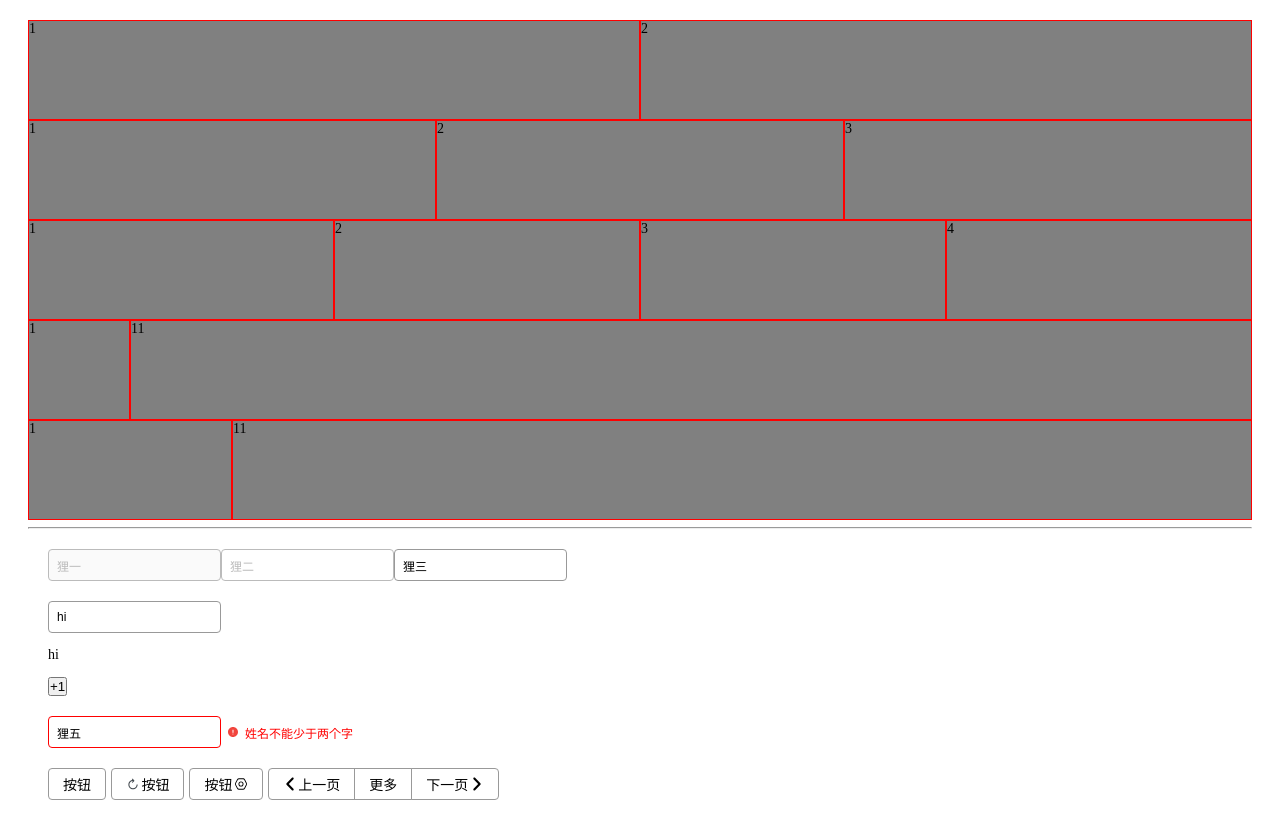
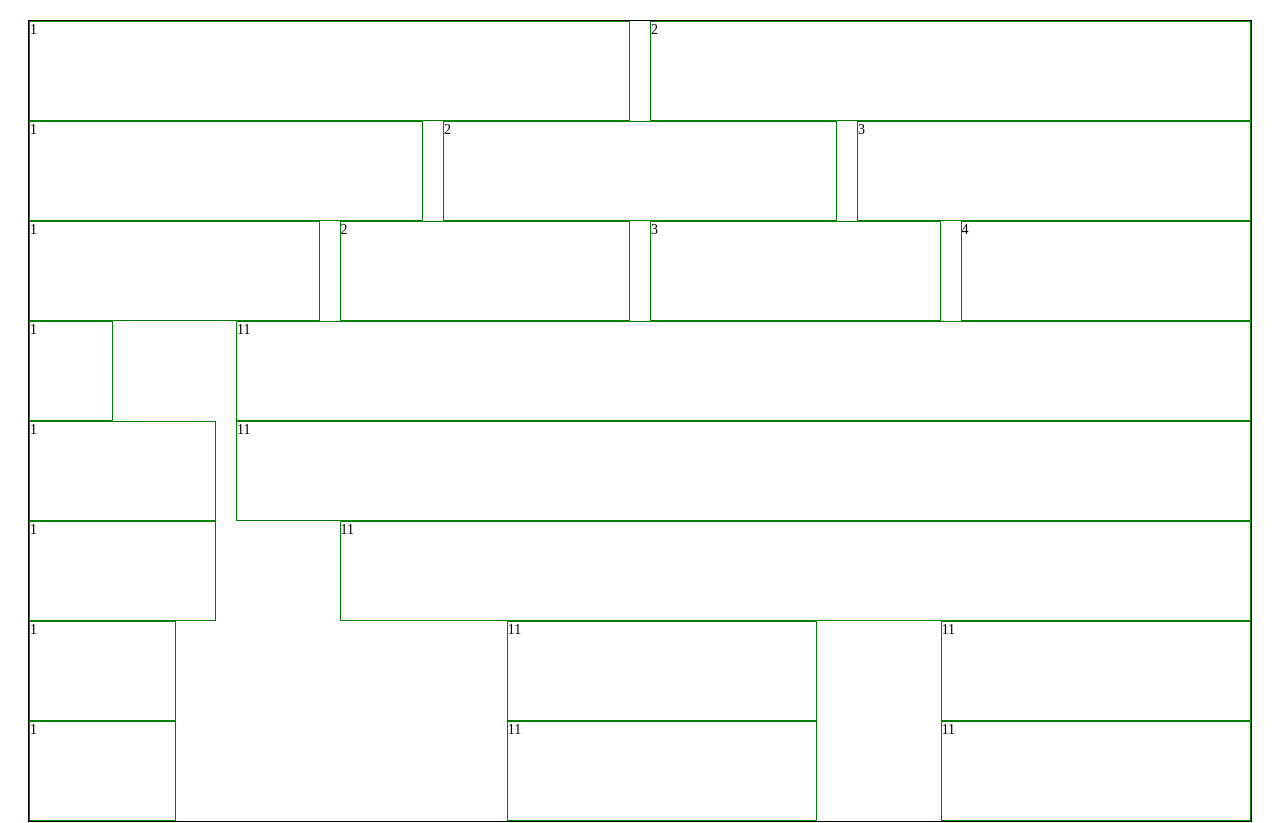
Before and after one commit to liyiaiai230/Aisaka-ui, a Vue app in the folder aisaka/: page / in a window 1280 px wide. Shown: the top 823 px of the page. Built offline with nearby package versions, Linux system fonts and the light colour scheme.

Commit message:
基本实现 row 和 col 的功能

```diff
--- a/aisaka/src/App.vue
+++ b/aisaka/src/App.vue
@@ -1,28 +1,45 @@
 <template>
   <div id="app">
-    <a-row>
+    <div style="border:1px solid black">
+
+      <a-row gutter="20">
         <a-col>1</a-col>
         <a-col>2</a-col>
       </a-row>
-    <a-row>
+      <a-row gutter="20">
         <a-col>1</a-col>
         <a-col>2</a-col>
         <a-col>3</a-col>
       </a-row>
-    <a-row>
+      <a-row gutter="20">
         <a-col>1</a-col>
         <a-col>2</a-col>
         <a-col>3</a-col>
         <a-col>4</a-col>
       </a-row>
-    <a-row>
+      <a-row gutter="20">
         <a-col span="2">1</a-col>
-      <a-col span="22">11</a-col>
+        <a-col span="20" offset="2">11</a-col>
       </a-row>
-    <a-row>
+      <a-row gutter="20">
         <a-col span="4">1</a-col>
         <a-col span="20">11</a-col>
       </a-row>
+      <a-row gutter="20">
+        <a-col span="4">1</a-col>
+        <a-col span="18" offset="2">11</a-col>
+      </a-row>
+      <a-row gutter="20">
+        <a-col span="4">1</a-col>
+        <a-col span="8" offset="6">11</a-col>
+        <a-col span="8" offset="2">11</a-col>
+      </a-row>
+      <a-row gutter="20">
+        <a-col span="4">1</a-col>
+        <a-col span="8" offset="6">11</a-col>
+        <a-col span="8" offset="2">11</a-col>
+      </a-row>
+    </div>
 
     <hr>
     <div class="box">
--- a/aisaka/src/col.vue
+++ b/aisaka/src/col.vue
@@ -1,7 +1,10 @@
 <template>
-  <div class="col" :class="[`col-${span}`]">
+<div class="col" :class="[ span && `col-${span}`,offset && `offset-${offset}`]"
+     :style="{paddingLeft: gutter/2+'px',paddingRight: gutter/2+'px'}">
+  <div style="border: 1px solid green; height: 100px;">
     <slot></slot>
   </div>
+</div>
 </template>
 
 <script>
@@ -10,23 +13,42 @@ export default {
   props: {
     span: {
       type: [Number, String]
+    },
+    offset: {
+      type: [Number, String]
     }
-  }
+  },
+  data() {
+    return {
+      gutter: 0
+    }
+  },
+  created() {
+    console.log('col created')
+  },
+  mounted() {
+    console.log('col mounted')
+  },
+
 }
 </script>
 
 <style scoped lang="scss">
 .col {
   height: 100px;
-  background: grey;
   width: 50%;
-  border: 1px solid red;
-
+  padding: 0 10px;
   $class-prefix: col-;
   @for $n from 1 through 24 {
     &.#{$class-prefix}#{$n} {
       width: ( $n/ 24) * 100%;
     }
   }
+  $class-prefix: offset-;
+  @for $n from 1 through 24 {
+    &.#{$class-prefix}#{$n} {
+      margin-left: ( $n/ 24) * 100%;
+    }
+  }
 }
 </style>
--- a/aisaka/src/row.vue
+++ b/aisaka/src/row.vue
@@ -1,15 +1,33 @@
 <template>
-  <div class="row">
+  <div class="row" :style="{marginLeft: -gutter/2+'px', marginRight:-gutter/2+'px'}">
     <slot></slot>
   </div>
 
 </template>
 <script>
-
+export default {
+  name: 'AisakaRow',
+  props: {
+    gutter: {
+      type: [Number, String]
+    }
+  },
+  created() {
+    console.log('row created')
+  },
+  mounted() {
+    console.log('row mounted')
+    console.log(this.$children)
+    this.$children.forEach((vm) => {
+      vm.gutter = this.gutter
+    })
+  }
+}
 </script>
 
 <style scoped lang="scss">
 .row {
   display: flex;
+  margin: 0 -10px;
 }
 </style>
```
Lines whose indentation alone changed are shown as unchanged.
